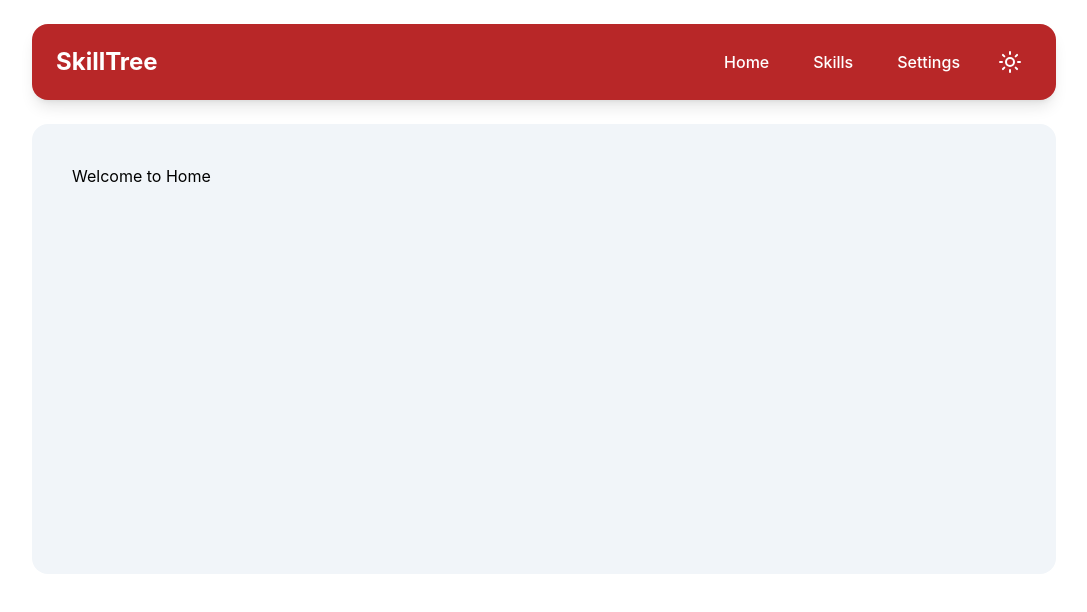
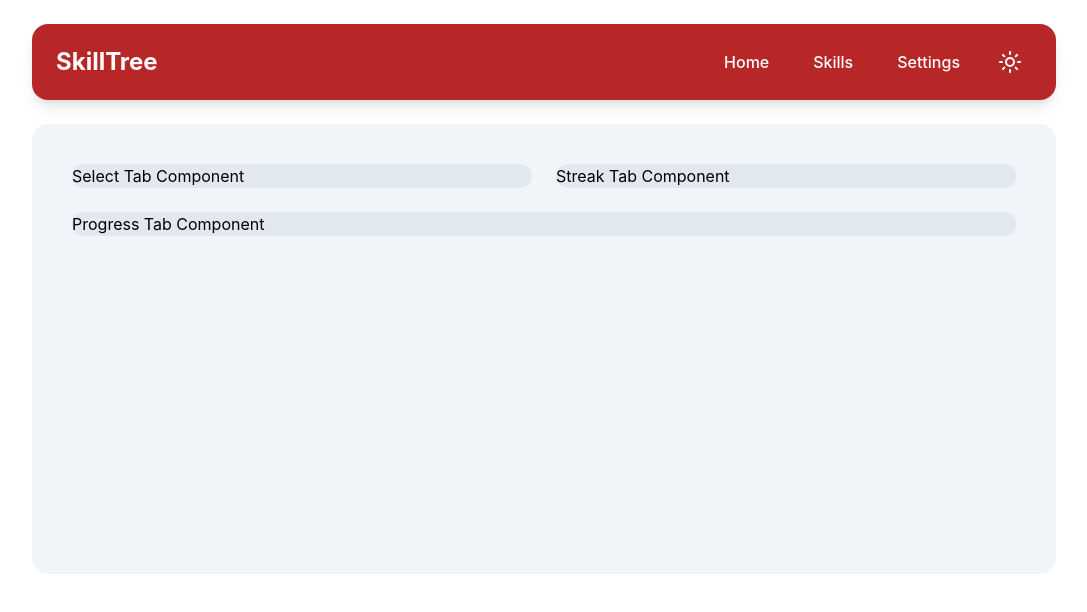
Before and after one commit to mntandrei/skill-tracker-app, a Next.js app: page / in a window 1280 px wide. Shown: the top 612 px of the page, without its empty margins (96-1183 px from the left). Built offline with nearby package versions, Linux system fonts and the light colour scheme.

Commit message:
Tabs added for main page layout

```diff
--- a/src/app/components/MainPage.tsx
+++ b/src/app/components/MainPage.tsx
@@ -1,8 +1,19 @@
+import SelectTab from "./SelectTab";
+import StreakTab from "./StreakTab";
+import ProgressTab from "./ProgressTab";
+
 export default function MainPage() {
   return (
-    <main className="px-4 mt-6">
-      <div className="mx-auto w-full max-w-5xl rounded-2xl p-10 pb-10 min-h-[450px] bg-slate-100 dark:bg-[#58242D]">
-        <h1>Welcome to Home</h1>
+    <main className="mt-6 px-4">
+      <div className="mx-auto min-h-[450px] w-full max-w-5xl rounded-2xl bg-slate-100 p-10 dark:bg-[#58242D]">
+        <div className="grid grid-cols-1 gap-6 md:grid-cols-2">
+          <SelectTab />
+          <StreakTab />
+          <div className="md:col-span-2">
+            <ProgressTab />
+          </div>
+        </div>
+
       </div>
     </main>
   );
--- /dev/null
+++ b/src/app/components/ProgressTab.tsx
@@ -0,0 +1,7 @@
+export default function ProgressTab() {
+    return (
+        <div className="flex w-full flex-col rounded-xl bg-slate-200 dark:bg-[#703A4D] rounded-lg">
+            <h1>Progress Tab Component</h1>
+        </div>
+    );
+}
--- /dev/null
+++ b/src/app/components/SelectTab.tsx
@@ -0,0 +1,7 @@
+export default function SelectTab() {
+    return (
+        <div className="flex w-full flex-col rounded-xl bg-slate-200 dark:bg-[#703A4D] rounded-lg">
+            <h1>Select Tab Component</h1>
+        </div>
+    );
+}
--- /dev/null
+++ b/src/app/components/StreakTab.tsx
@@ -0,0 +1,7 @@
+export default function StreakTab() {
+    return (
+        <div className="flex w-full flex-col rounded-xl bg-slate-200 dark:bg-[#703A4D] rounded-lg">
+            <h1>Streak Tab Component</h1>
+        </div>
+    );
+}
```
